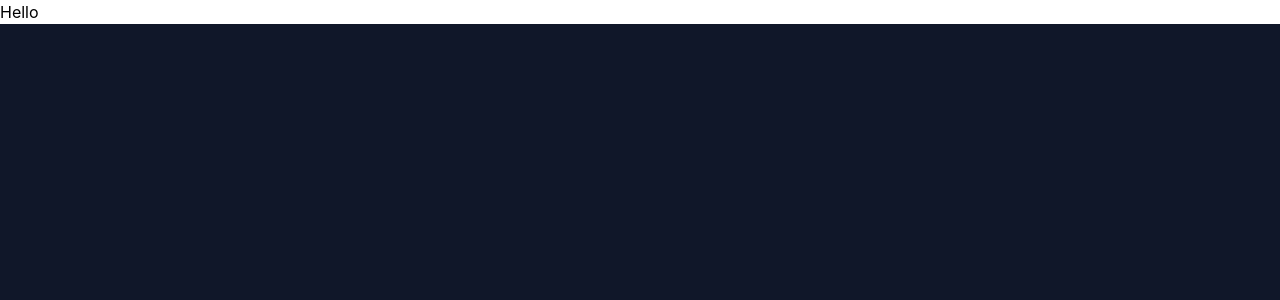
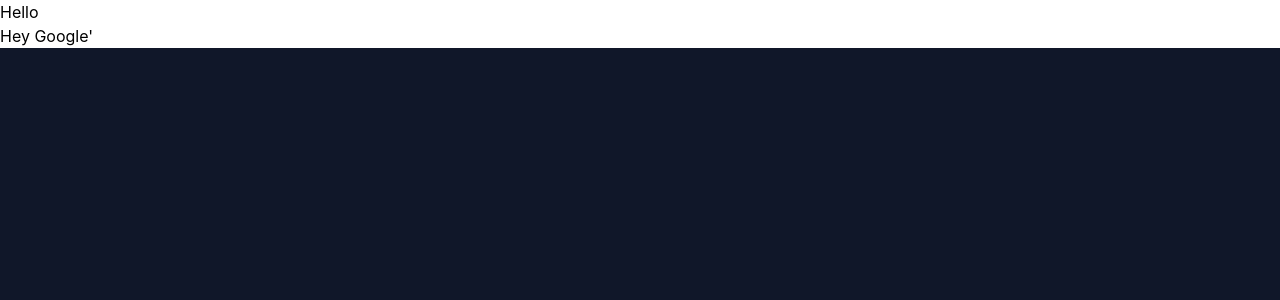
Before and after one commit to AnonymousDrake/BeatNode, a Next.js app: page / in a window 1280 px wide. Shown: the top 300 px of the page. Built offline with nearby package versions, Linux system fonts and the light colour scheme.

Commit message:
Commit 1

```diff
--- /dev/null
+++ b/components/Input.tsx
@@ -0,0 +1,10 @@
+const Input = () => {
+  console.log('CALLED');
+  return (
+    <div className="bg-white">
+      <text>Hey Google'</text>
+    </div>
+  );
+};
+
+export default Input;
--- a/components/index.ts
+++ b/components/index.ts
@@ -1,2 +1,4 @@
 export { default as Header } from './Header';
 export { default as Wrapper } from './Wrapper';
+
+export { default as Input } from './Input';
--- a/pages/index.tsx
+++ b/pages/index.tsx
@@ -1,9 +1,10 @@
 import type { NextPage } from 'next';
-import { Header, Wrapper } from '@components';
+import { Header, Wrapper, Input } from '@components';
 
 const Home: NextPage = () => (
   <Wrapper>
     <Header />
+    <Input />
   </Wrapper>
 );
 
```
